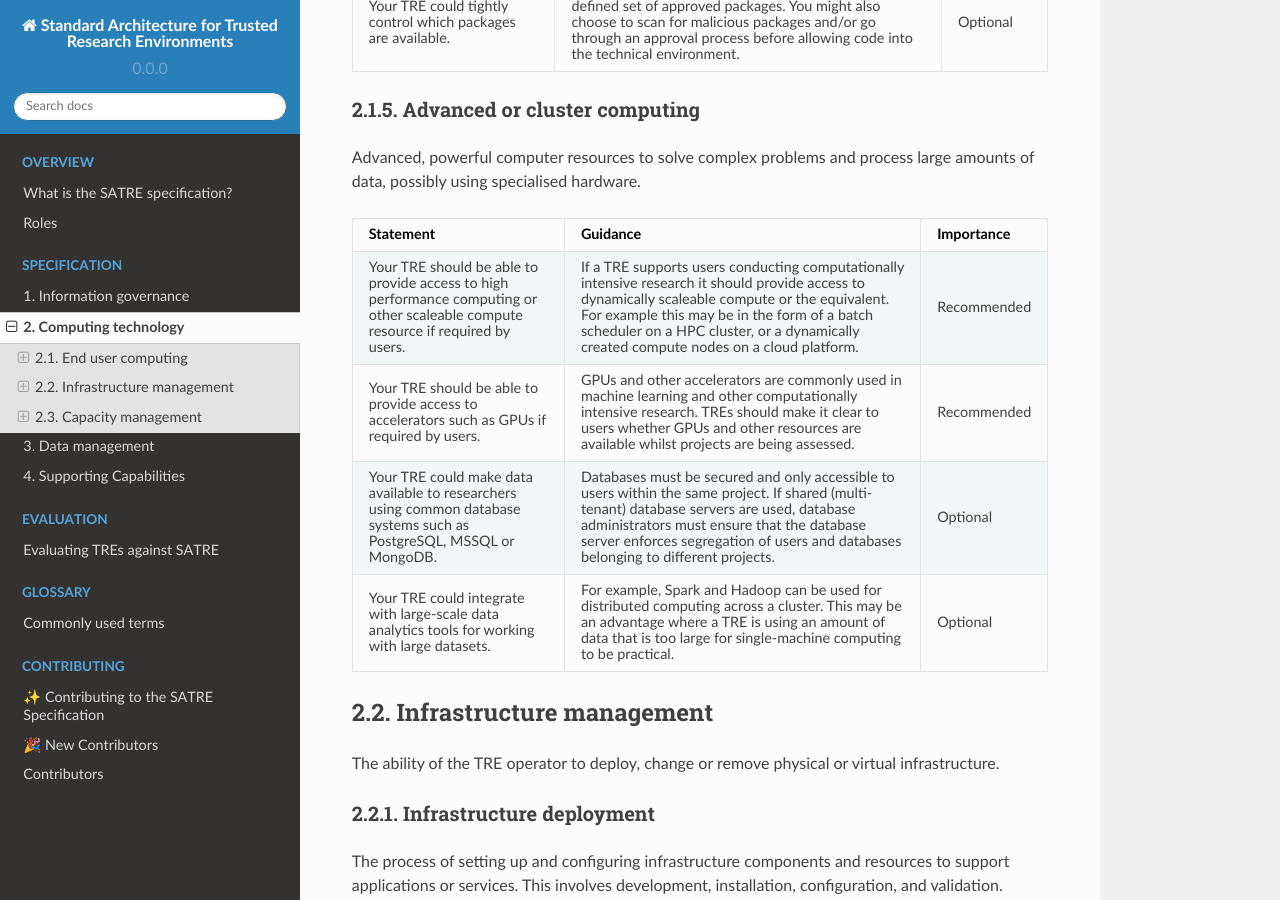
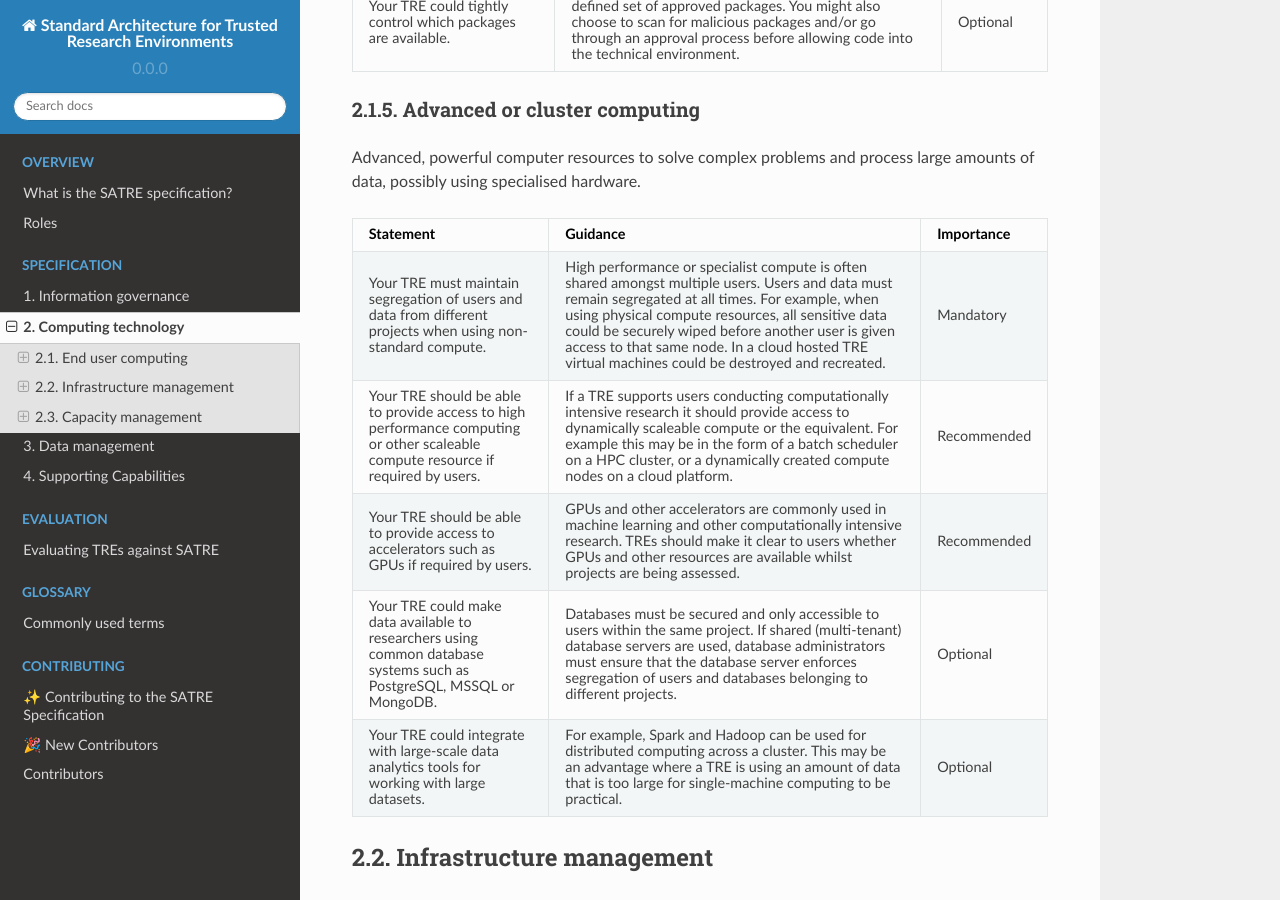
Before and after one commit to sa-tre/satre-specification, a Sphinx documentation site: the page built from docs/source/pillars/computing_technology.md, in a window 1280 px wide and 900 px high, scrolled down 2878 px. Built offline with Sphinx 7.4.7 and the Read the Docs theme 2.0.0, drawn with Linux system fonts in a browser that asks for light colours.

Commit message:
:rewind: Reverts 'Remove 'Your TRE must maintain segregation of users and data from different projects when using non-standard compute.''

```diff
--- a/docs/source/pillars/computing_technology.md
+++ b/docs/source/pillars/computing_technology.md
@@ -135,6 +135,12 @@ Advanced, powerful computer resources to solve complex problems and process larg
 * - Statement
   - Guidance
   - Importance
+* - Your TRE must maintain segregation of users and data from different projects when using non-standard compute.
+  - High performance or specialist compute is often shared amongst multiple users.
+    Users and data must remain segregated at all times.
+    For example, when using physical compute resources, all sensitive data could be securely wiped before another user is given access to that same node.
+    In a cloud hosted TRE virtual machines could be destroyed and recreated.
+  - Mandatory
 * - Your TRE should be able to provide access to high performance computing or other scaleable compute resource if required by users.
   - If a TRE supports users conducting computationally intensive research it should provide access to dynamically scaleable compute or the equivalent.
     For example this may be in the form of a batch scheduler on a HPC cluster, or a dynamically created compute nodes on a cloud platform.
```
